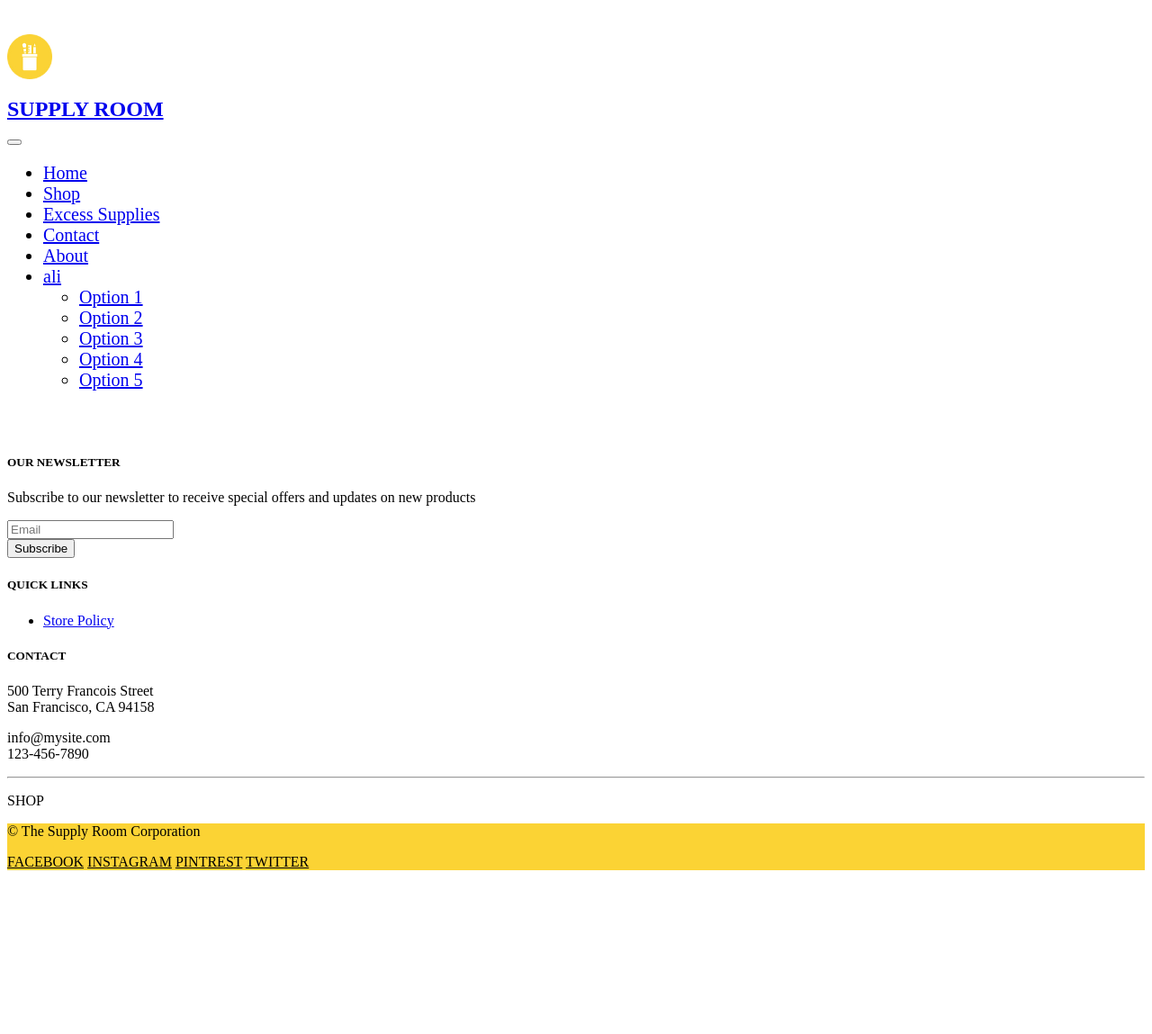
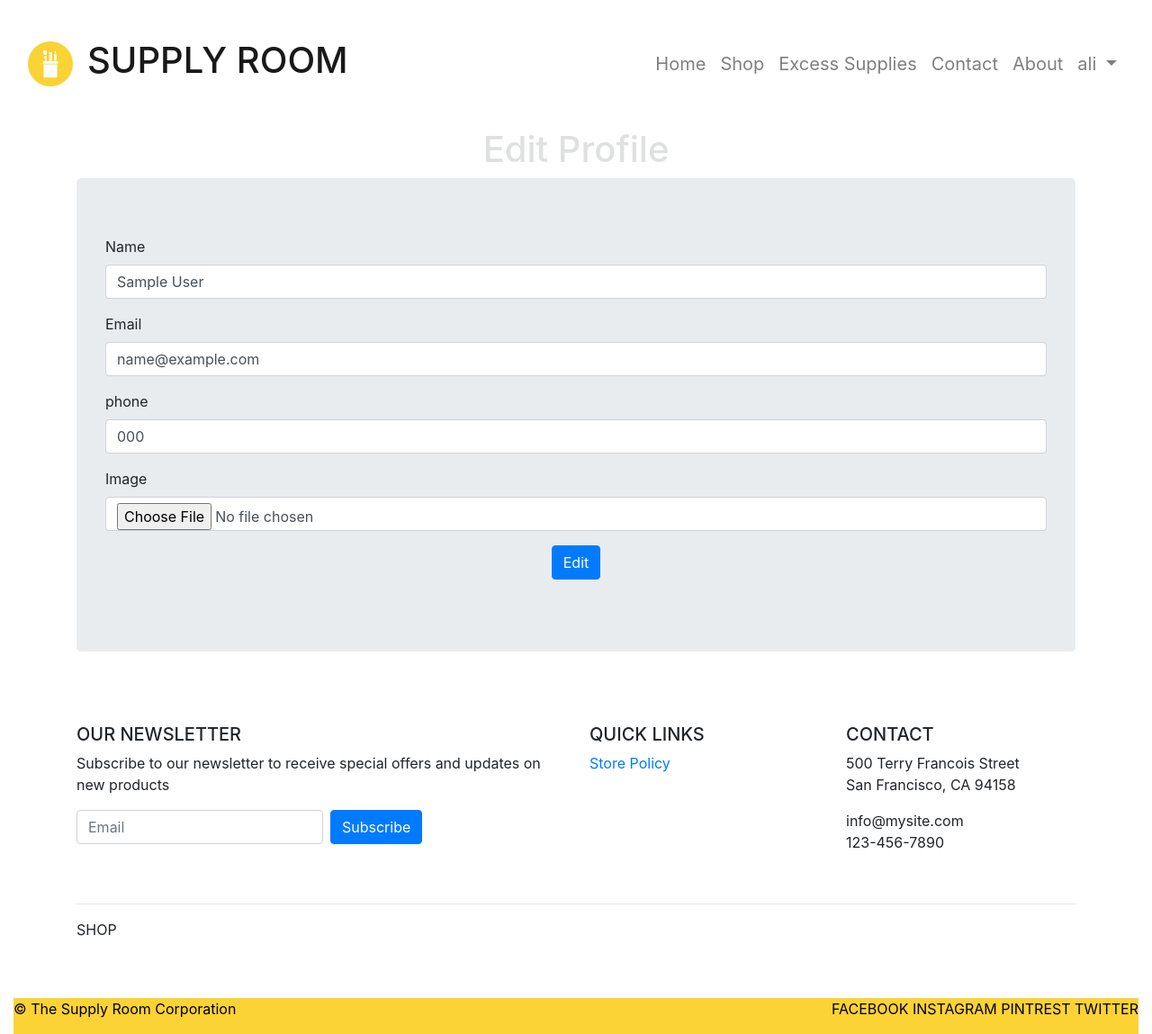
Before and after one commit to alikhaledm/stationary, a PHP site: page /account.php in a window 1280 px wide. Shown: the whole page at 90% size. Before the commit the page ends 967 px from the top, so only its background shows below. Run offline with PHP 8.4, Linux system fonts and the light colour scheme; a user stored in the database is signed in; tables that the repository leaves empty or names only in its code hold one stand-in row (values such as "Sample post"); some libraries are stand-ins or nearby versions.

Commit message:
Update account.php

```diff
--- a/account.php
+++ b/account.php
@@ -1,10 +1,142 @@
-<?php
-require_once("connect.php");
-include("navbar.php");
-?>
 <html>
 
-<body>
+<head>
+    <meta charset="UTF-8">
+    <meta http-equiv="X-UA-Compatible" content="IE=edge">
+    <meta name="viewport" content="width=device-width, initial-scale=1.0">
+    <title>Edit Profile</title>
+
+    <link rel="stylesheet" href="assets/css/style.css">
+    <link rel="stylesheet" href="https://cdn.jsdelivr.net/npm/bootstrap@4.6.1/dist/css/bootstrap.min.css" integrity="sha384-zCbKRCUGaJDkqS1kPbPd7TveP5iyJE0EjAuZQTgFLD2ylzuqKfdKlfG/eSrtxUkn" crossorigin="anonymous">
+    <script src="https://cdn.jsdelivr.net/npm/jquery@3.5.1/dist/jquery.slim.min.js" integrity="sha384-DfXdz2htPH0lsSSs5nCTpuj/zy4C+OGpamoFVy38MVBnE+IbbVYUew+OrCXaRkfj" crossorigin="anonymous"></script>
+    <script src="https://cdn.jsdelivr.net/npm/bootstrap@4.6.1/dist/js/bootstrap.bundle.min.js" integrity="sha384-fQybjgWLrvvRgtW6bFlB7jaZrFsaBXjsOMm/tB9LTS58ONXgqbR9W8oWht/amnpF" crossorigin="anonymous"></script>
+    <script src="https://cdnjs.cloudflare.com/ajax/libs/animejs/2.0.2/anime.min.js"></script>
+
+</head>
+
+<body class="myhome">
+
+
+    <?php
+    require_once("connect.php");
+    include("navbar.php");
+
+    $var_value = $_SESSION['id'];
+
+    $query = "SELECT name, email, phone, photo FROM users WHERE id = $var_value";
+    $result2 = mysqli_query($conn, $query);
+    $row = mysqli_fetch_row($result2);
+
+    if (isset($_POST['submit'])) {
+
+        $name = $_POST["name"];
+        if (empty($_POST["name"])) {
+
+            echo '<script>alert ("name is required")</script>';
+            return false;
+        }
+        if (!preg_match("/[a-zA-Z- ]*$/", $name)) {
+            //$nameErr = "Only letters and white space allowed";
+            echo '<script> alert("Only letters and numbers are allowed") </script> ';
+            return false;
+        }
+
+        $email =  $_POST['email'];
+        if (empty($_POST["email"])) {
+
+            echo '<script>alert ("email is required")</script>';
+            return false;
+        }
+
+        // check if e-mail address is well-formed
+        if (!filter_var($email, FILTER_VALIDATE_EMAIL)) {
+
+            echo '<script>alert ("invalid email format")</script>';
+            return false;
+        }
+
+        $phone = $_POST["phone"];
+        if (empty($_POST["phone"])) {
+
+            echo '<script>alert ("phone is required")</script>';
+            return false;
+        }
+
+        $photo = $_FILES['photo']['name'];
+        $target = "images/" . $photo;
+        move_uploaded_file($_FILES['photo']['tmp_name'], $target);
+
+        $sql = "UPDATE users set name = '$name', email = '$email', phone='$phone', photo = '$photo' where id=$var_value";
+        $result = mysqli_query($conn, $sql);
+        try {
+            if (!$result)
+                throw new Exception("Error occured!!");
+        } catch (Exception $e) {
+            echo "Message:", $e->getMessage();
+        }
+
+        echo '<script> alert("Done :) ")</script>';
+        mysqli_close($conn);
+    }
+
+    ?>
+
+
+    <div class="container">
+        <center>
+            <h1 class="ml2">Edit Profile</h1>
+        </center>
+        <div class="jumbotron">
+            <form action='' method='POST' enctype='multipart/form-data'>
+                <div class="form-group">
+                    <label>Name</label>
+                    <input name="name" type="text" class="form-control" value="<?php echo $row[0] ?>">
+                </div>
+                <div class="form-group">
+                    <label>Email</label>
+                    <input name="email" type="text" class="form-control" value="<?php echo $row[1] ?>">
+                </div>
+                <div class="form-group">
+                    <label>phone</label>
+                    <input name="phone" type="text" class="form-control" required value="<?php echo $row[2] ?>">
+                </div>
+
+                <div class="form-group">
+                    <label>Image</label>
+                    <input name="photo" type="file" class="form-control">
+                </div>
+                <center>
+                    <button name="submit" type="submit" value="upload" class="btn btn-primary mybtn">Edit</button>
+                </center>
+            </form>
+        </div>
+    </div>
+    <script>
+        var textWrapper = document.querySelector('.ml2');
+        textWrapper.innerHTML = textWrapper.textContent.replace(/\S/g, "<span class='letter'>$&</span>");
+
+        anime.timeline({
+                loop: true
+            })
+            .add({
+                targets: '.ml2 .letter',
+                scale: [4, 1],
+                opacity: [0, 1],
+                translateZ: 0,
+                easing: "easeOutExpo",
+                duration: 950,
+                delay: (el, i) => 70 * i
+            }).add({
+                targets: '.ml2',
+                opacity: 0,
+                duration: 1000,
+                easing: "easeOutExpo",
+                delay: 1000
+            });
+    </script>
+</body>
+
+</html>
 
 </body>
 <?php
```
